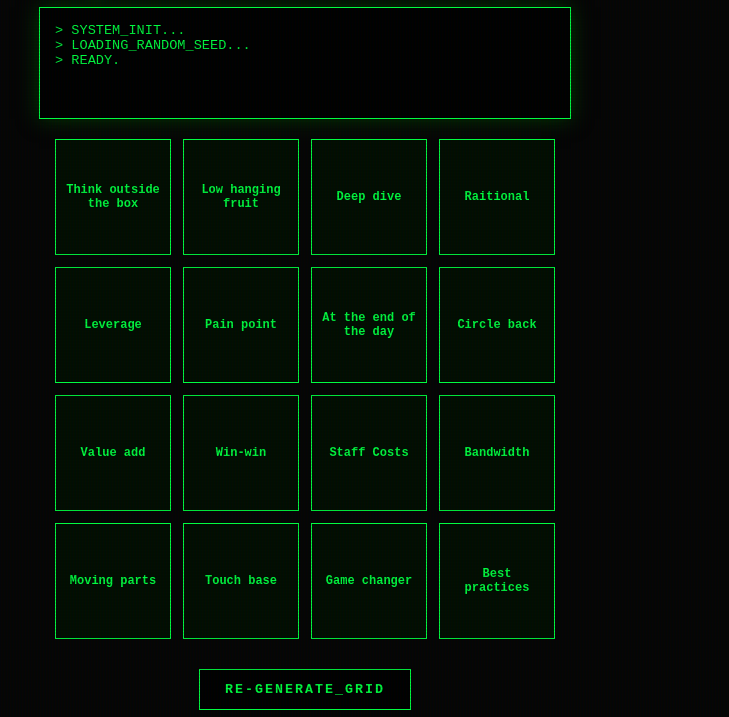
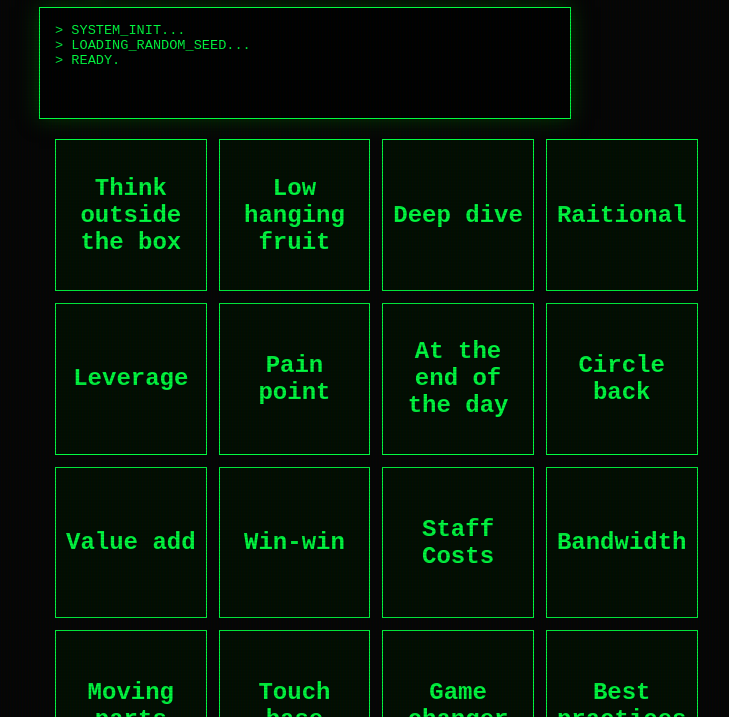
Before and after one commit to cepsuclan/OpenDays, a website: page Bingo.html in a window 1280 px wide. Shown: the part 83-800 px from the top of the page, without its empty margins (335-1064 px from the left). Drawn offline with Linux system fonts and the light colour scheme.

Commit message:
Update Bingo.html

```diff
--- a/Bingo.html
+++ b/Bingo.html
@@ -74,7 +74,7 @@
             padding: 10px;
             cursor: pointer;
             transition: 0.2s ease;
-            font-size: 0.75rem;
+            font-size: 1.5rem;
             background: rgba(0, 20, 0, 0.6);
             font-weight: bold;
         }
```
